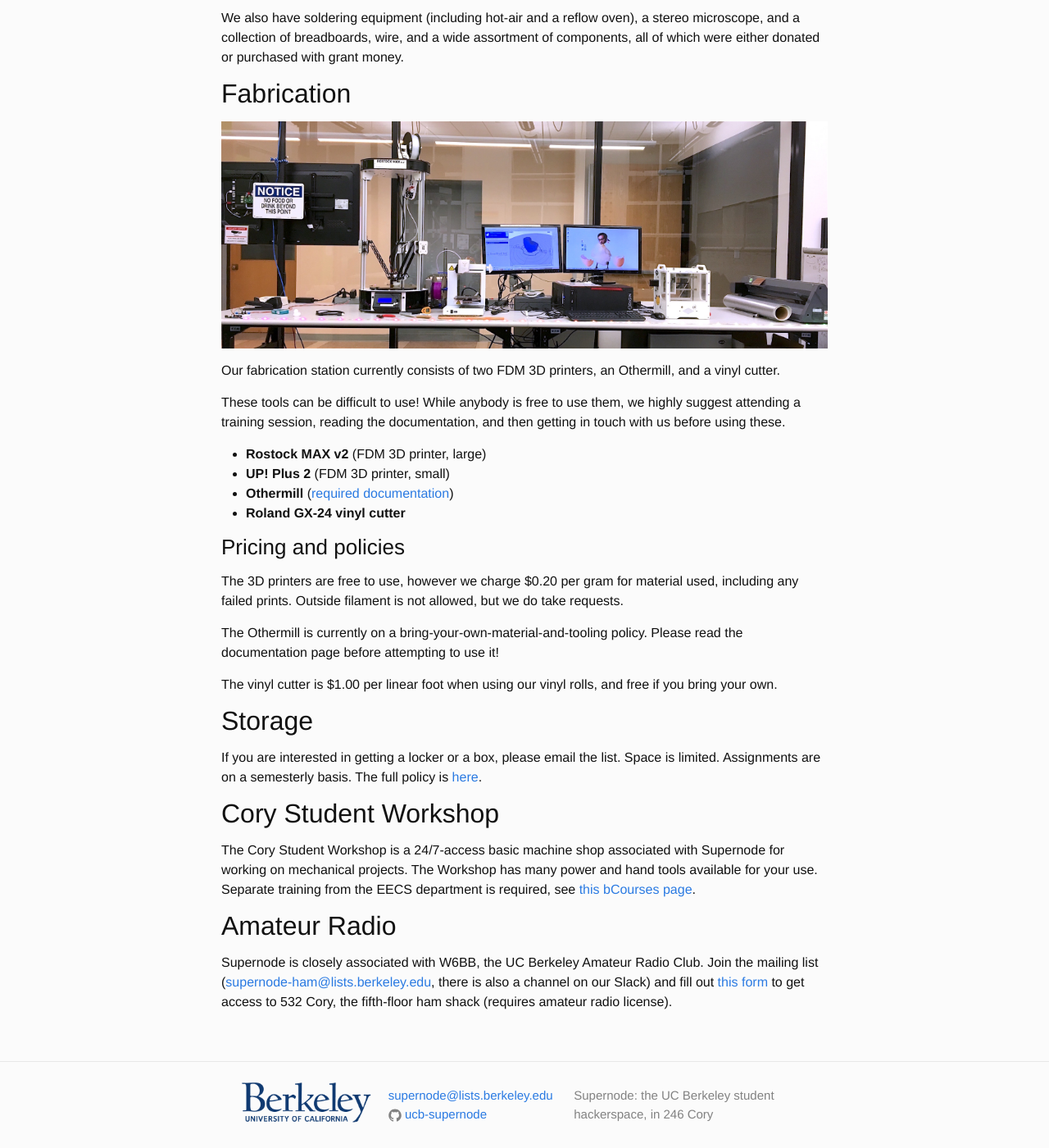
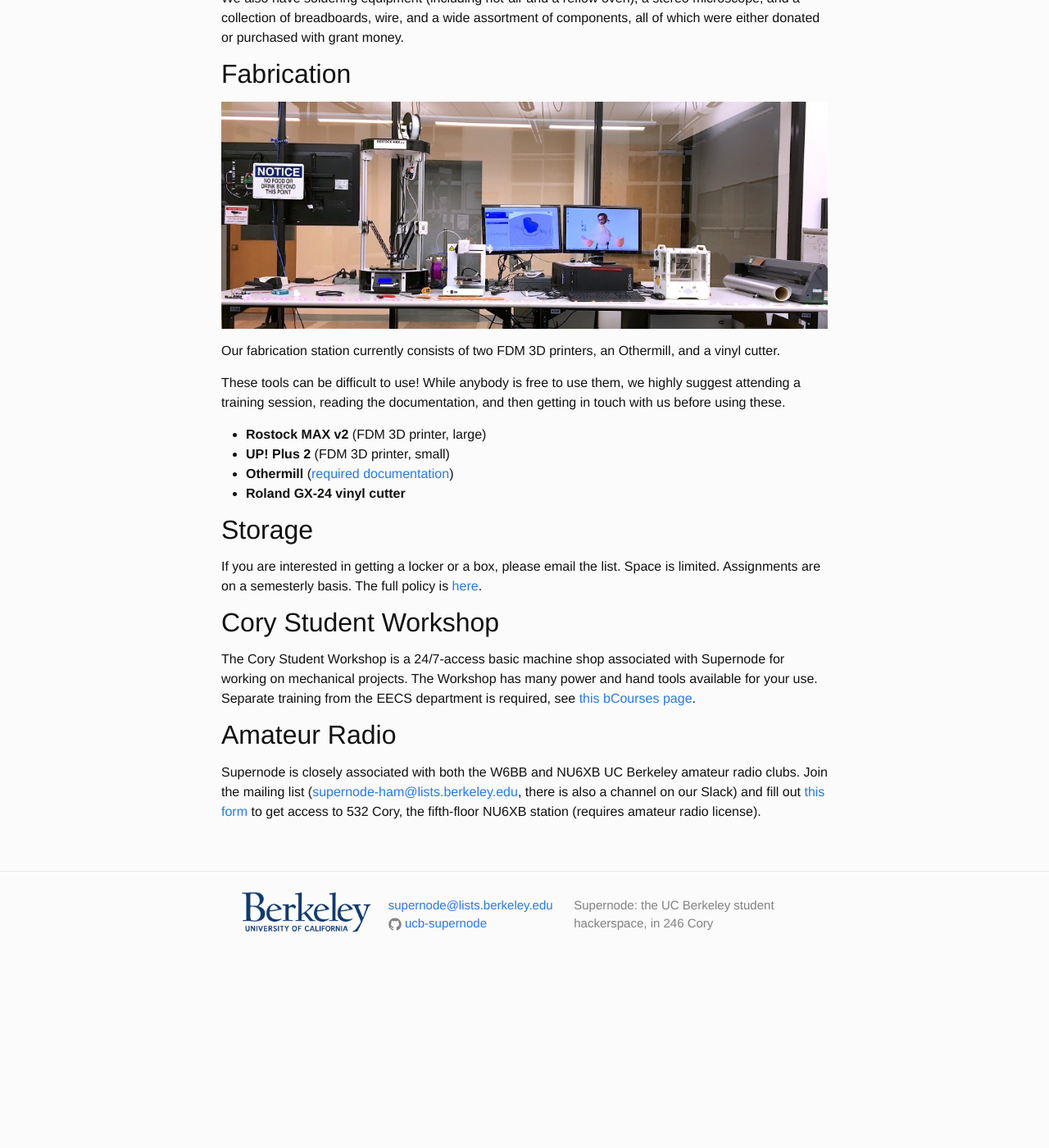
Before and after one commit to ucb-supernode/website, a Jekyll site: the page built from about.md, in a window 1280 px wide and 1400 px high, scrolled down 1981 px. Shown: the whole window at 82% size. Built offline with Jekyll 4.4.1, drawn with Linux system fonts in a browser that asks for light colours; after the commit the page ends 3149 px from its top, so only the background shows below that.

Commit message:
A few updates
Our pricing is in flux right now, so I've taken it off entirely.

Amateur radio section updated to reflect the creation of NU6XB.

```diff
--- a/about.md
+++ b/about.md
@@ -63,13 +63,6 @@ These tools can be difficult to use! While anybody is free to use them, we highl
 * **Othermill** ([required documentation]({{ site.baseurl }}/othermill/))
 * **Roland GX-24 vinyl cutter**
 
-### Pricing and policies
-The 3D printers are free to use, however we charge $0.20 per gram for material used, including any failed prints. Outside filament is not allowed, but we do take requests.
-
-The Othermill is currently on a bring-your-own-material-and-tooling policy. Please read the documentation page before attempting to use it!
-
-The vinyl cutter is $1.00 per linear foot when using our vinyl rolls, and free if you bring your own.
-
 
 Storage
 ---------
@@ -82,4 +75,4 @@ The Cory Student Workshop is a 24/7-access basic machine shop associated with Su
 
 Amateur Radio
 ---------------
-Supernode is closely associated with W6BB, the UC Berkeley Amateur Radio Club. Join the mailing list ([supernode-ham@lists.berkeley.edu](mailto:supernode-ham@lists.berkeley.edu), there is also a channel on our Slack) and fill out [this form](https://docs.google.com/forms/d/1VFNKhqtSP5TCh2FJpK26S3RslS9-CjO4WV3EVigpFvI/viewform) to get access to 532 Cory, the fifth-floor ham shack (requires amateur radio license).
+Supernode is closely associated with both the W6BB and NU6XB UC Berkeley amateur radio clubs. Join the mailing list ([supernode-ham@lists.berkeley.edu](mailto:supernode-ham@lists.berkeley.edu), there is also a channel on our Slack) and fill out [this form](https://docs.google.com/forms/d/1VFNKhqtSP5TCh2FJpK26S3RslS9-CjO4WV3EVigpFvI/viewform) to get access to 532 Cory, the fifth-floor NU6XB station (requires amateur radio license).
```
